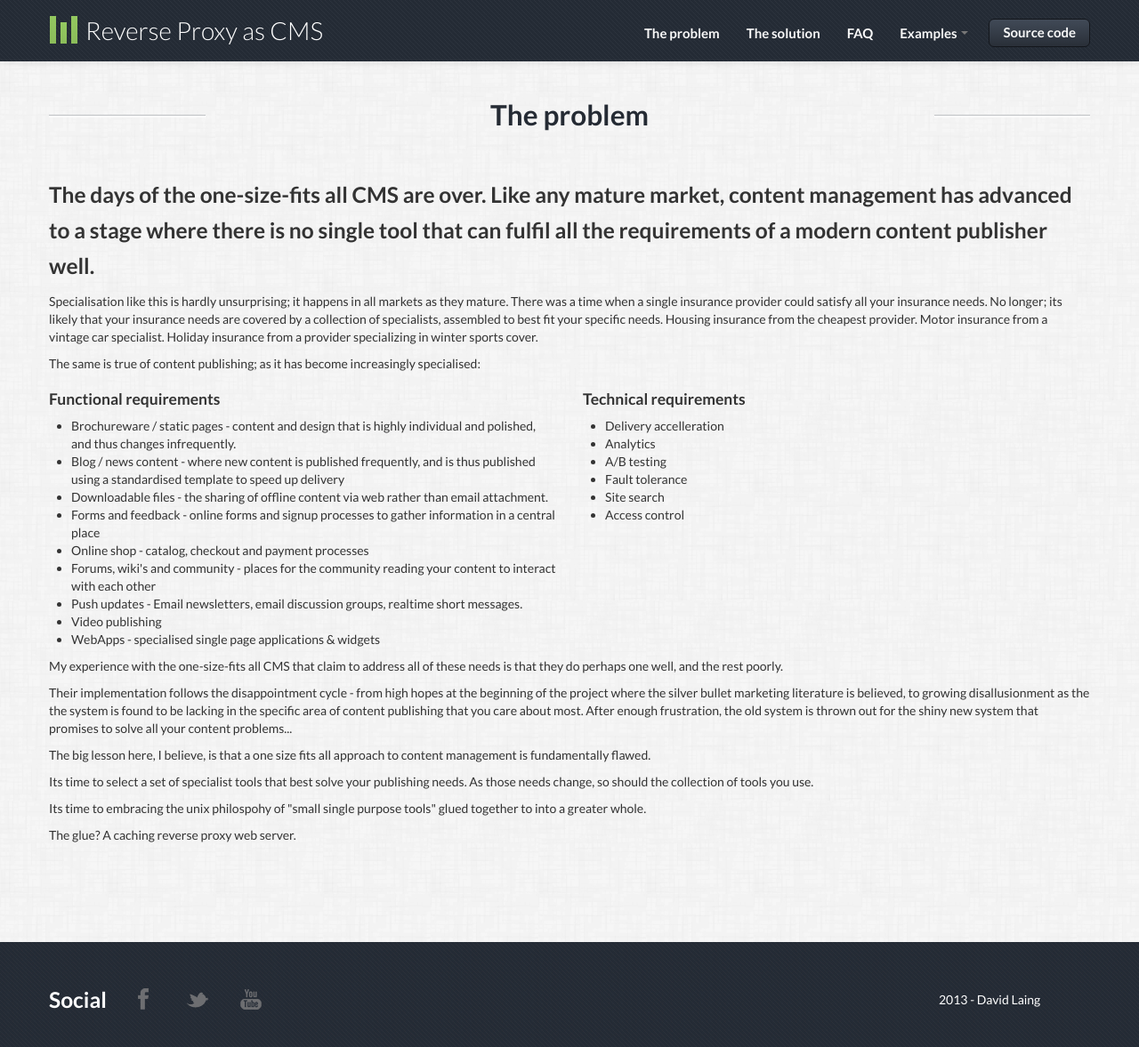
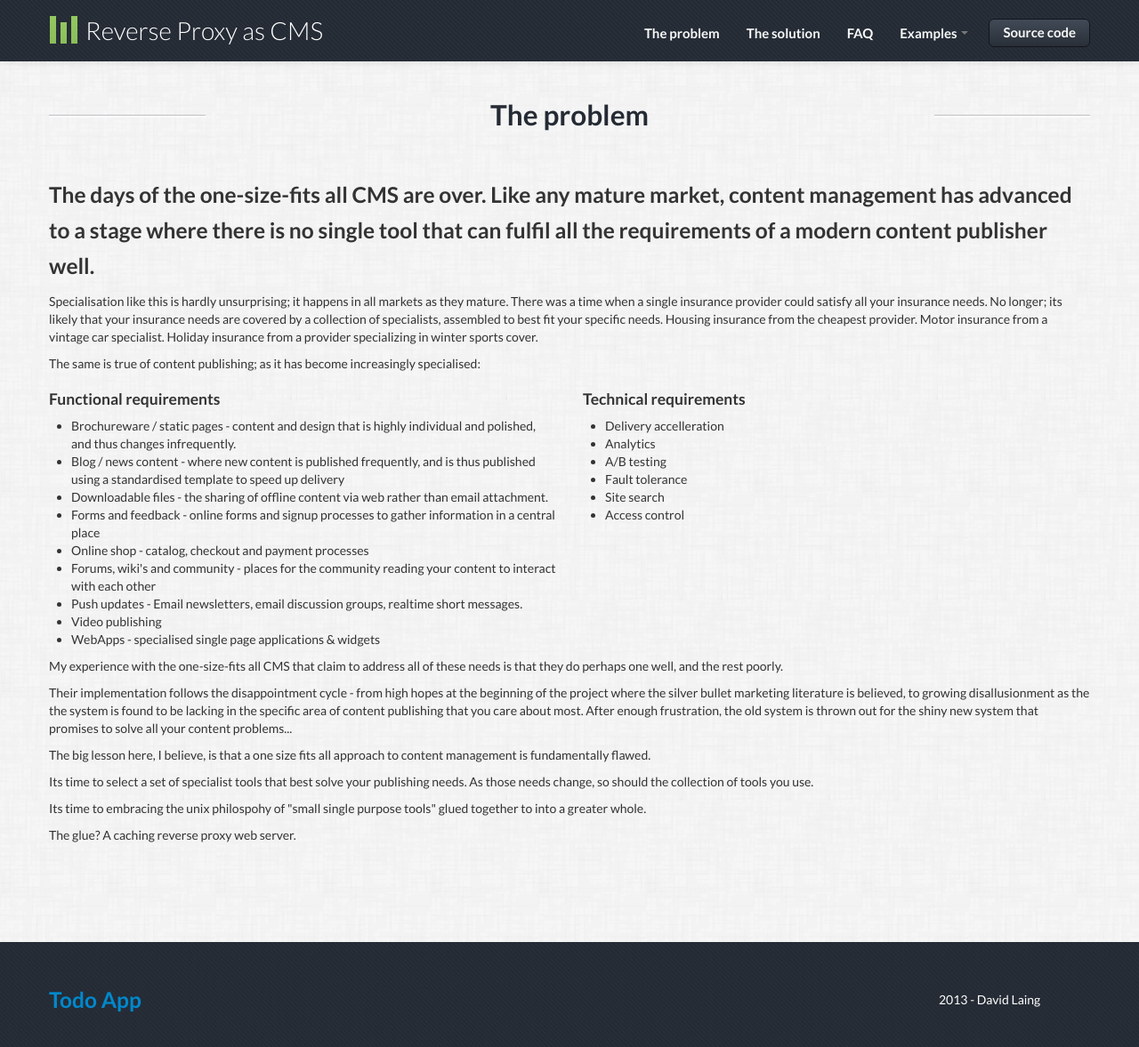
Before and after one commit to mrdavidlaing/reverse_proxy_as_CMS, a Jekyll site: the page built from problem.md, in a window 1280 px wide and 1394 px high. Shown: the top 1177 px of the window at 89% size. Built offline with Jekyll 4.4.1, drawn with Linux system fonts in a browser that asks for light colours.

Commit message:
Include link to TodoApp

```diff
--- a/_includes/footer.html
+++ b/_includes/footer.html
@@ -3,16 +3,7 @@
     <div class="container">
         <div class="row copyright">
             <div class="span5">
-                <h3>Social</h3>
-                <a href="#" class="social fb">
-                    <i class="i_facebook"></i>
-                </a>
-                <a href="#" class="social tw">
-                    <i class="i_twitter"></i>
-                </a>
-                <a href="#" class="social yt">
-                    <i class="i_youtube"></i>
-                </a>
+                <a href="/todomvc/"><h3>Todo App</h3></a>
             </div>
             <div class="span2 offset5 copy">
                 <p>2013 - David Laing</p>
```
